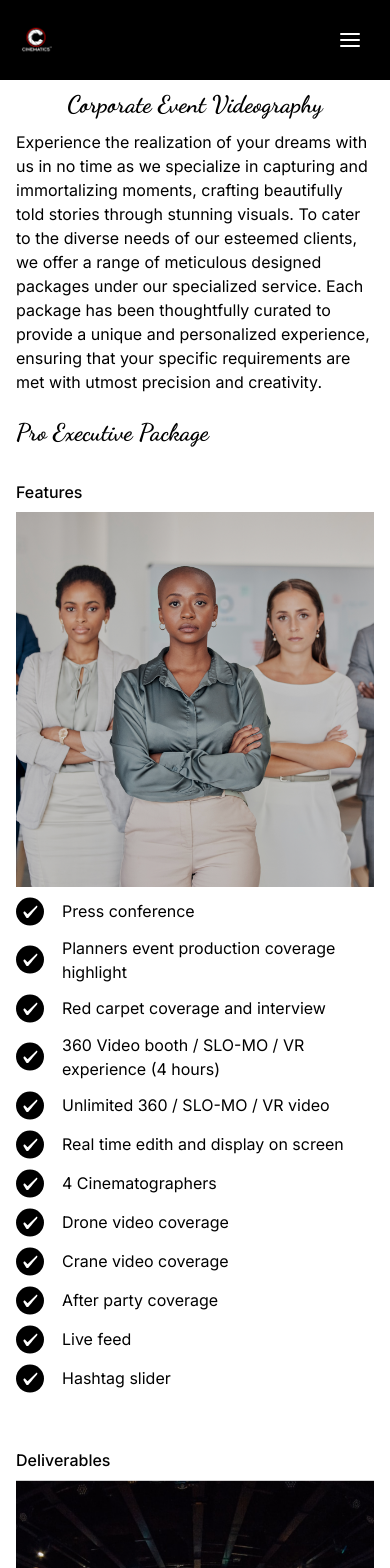
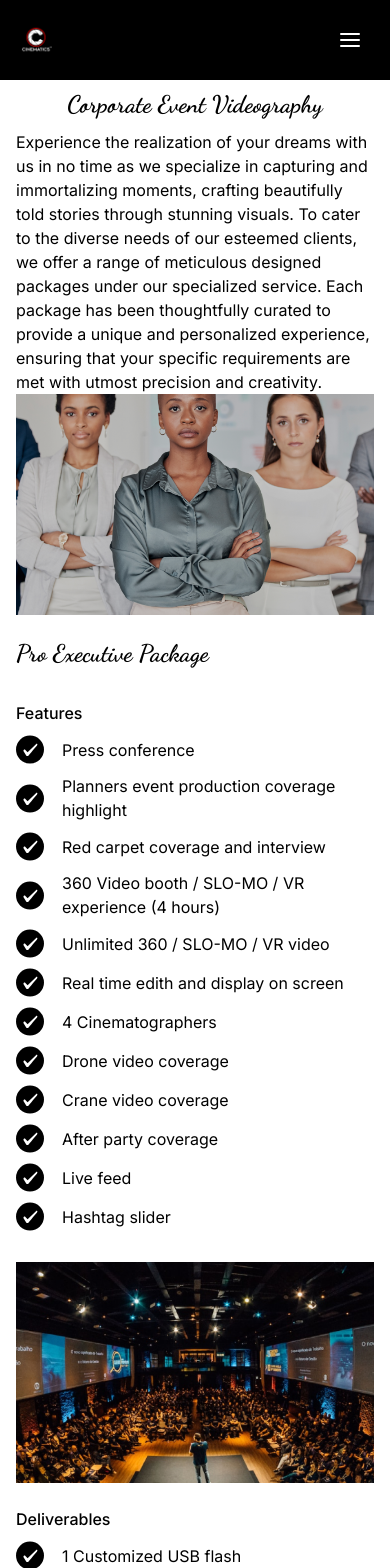
Before and after one commit to CinematicsOrg/website, a React (Vite) app: page /corporate-events in a window 390 px wide. Shown: the top 1568 px of the page. Built offline with nearby package versions, Linux system fonts and the light colour scheme.

Commit message:
UIChange: took images ontop for corporate event videography services mobile

```diff
--- a/src/components/CorporateServiceList.tsx
+++ b/src/components/CorporateServiceList.tsx
@@ -20,13 +20,13 @@ const CorporateServiceList = ({
     <div className="text-[16px] leading-[24px] md:text-[20px] md:leading-[30px]">
       <div className="font-medium mb-[8px] pt-[24px] md:mb-[50px]">{title}</div>
       <div className="md:hidden">
-        <div className="flex items-center justify-center">
+        {/* <div className="flex items-center justify-center">
           <img
             src={imgPath}
             alt="Image"
             className="object-cover h-full max-h-full"
           />
-        </div>
+        </div> */}
         <div className="mb-[31px]">{listContent}</div>
       </div>
       <div className="hidden md:block mt-[21px] mb-[32px]">
--- a/src/components/GalleryNavbar.tsx
+++ b/src/components/GalleryNavbar.tsx
@@ -77,7 +77,7 @@ const GalleryNavbar = () => {
               location.pathname === '/gallery-video' ? 'text-[red]' : ''
             }`}
           >
-            <Link to="/gallery-video">VIDEO BOOTH</Link>
+            <Link to="/gallery-video">VIDEOBOOTH</Link>
           </div>
         </div>
       </div>
--- a/src/components/blocks/CorporateEventBlock.tsx
+++ b/src/components/blocks/CorporateEventBlock.tsx
@@ -19,6 +19,13 @@ const CorporateEventBlock = ({
 }: CorporateEventBlockProps) => {
   return (
     <div>
+      <div className="md:hidden">
+        <img
+          src={featureImgPath}
+          alt="Image"
+          className="object-cover max-w-[100%] w-[100%] h-[221px] md:h-[350px] md:mt-[45px]"
+        />
+      </div>
       <div className="mt-[24px] mb-[8px] md:my-[45px] font-dancing font-bold text-[24px] leading-[30px] md:text-[64px] md:leading-[44px]">
         {title}
       </div>
@@ -29,6 +36,13 @@ const CorporateEventBlock = ({
           listItem={featuresList}
         />
       </div>
+      <div className="md:hidden">
+        <img
+          src={deliverablesImgPath}
+          alt="Image"
+          className="object-cover max-w-[100%] w-[100%] h-[221px] md:h-[350px] md:mt-[45px]"
+        />
+      </div>
       <div>
         <CorporateServiceList
           title="Deliverables"
@@ -37,7 +51,7 @@ const CorporateEventBlock = ({
           reverse={true}
         />
       </div>
-      <div className="flex justify-center mt-[32px]">
+      <div className="flex justify-center my-[32px]">
         <Link to="/book/#book">
           <Button style="w-[100%]">Book Now</Button>
         </Link>
--- a/src/components/blocks/WeddingVideoBlock.tsx
+++ b/src/components/blocks/WeddingVideoBlock.tsx
@@ -97,7 +97,7 @@ const WeddingVideoBlock = ({
         </div>
       ) : null}
       {hasButton ? (
-        <div className="flex justify-center mt-[32px]">
+        <div className="flex justify-center my-[32px]">
           <Link to="/book/#book">
             <Button style="w-[100%]">Book Now</Button>
           </Link>
--- a/src/pages/Home.tsx
+++ b/src/pages/Home.tsx
@@ -75,7 +75,7 @@ const Home = () => {
           beautifully told stories through stunning visuals. Book a service with
           our professional team to bring your unique narrative to life.
         </div>
-        <div className="flex justify-center mb-[15px] md:mb-0">
+        <div className="flex justify-center pb-[15px] md:mb-0">
           <Link to="/book/#book">
             <Button style="w-[100%] md:w-[auto]">Book a Service</Button>
           </Link>
```
